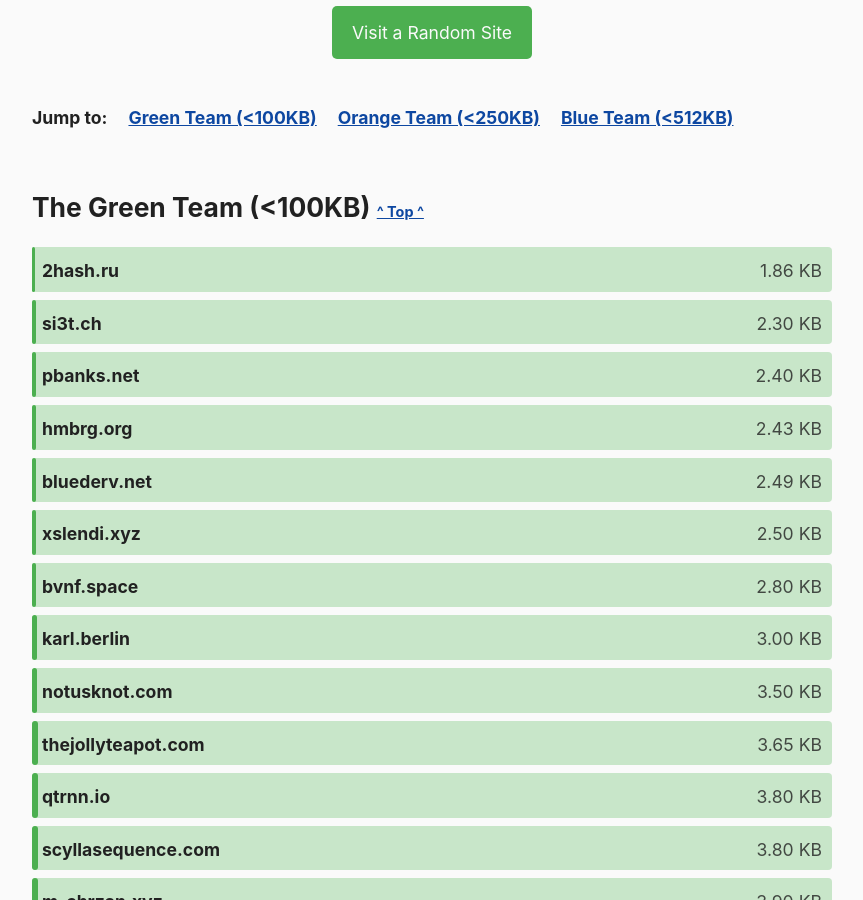
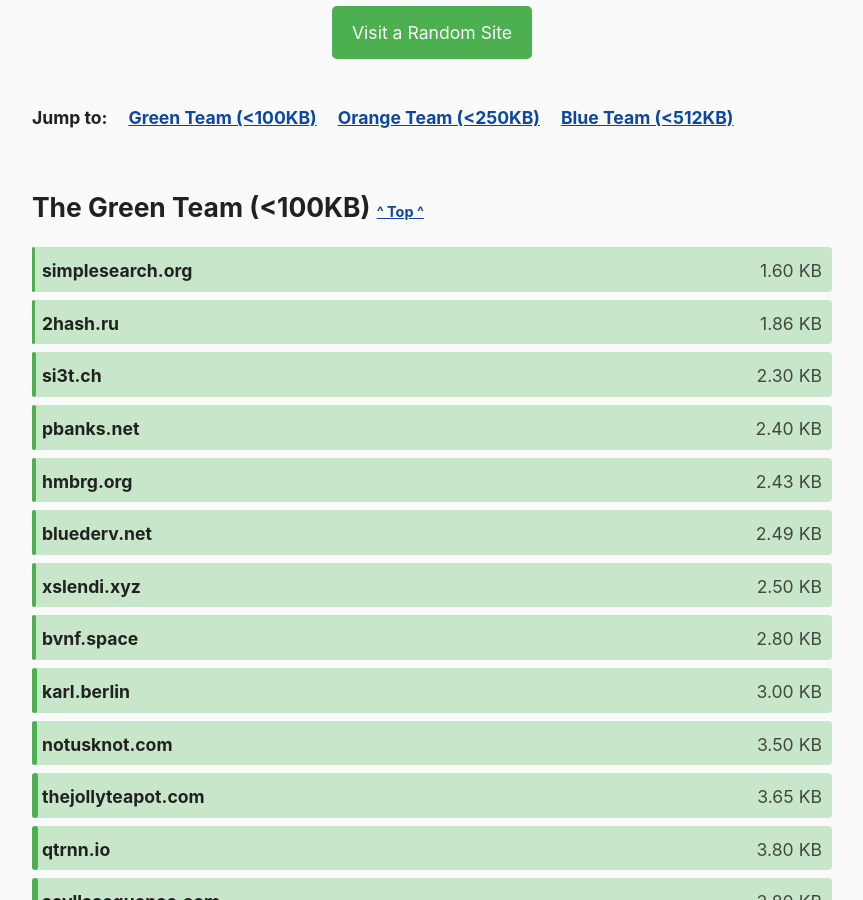
Before and after one commit to kevquirk/512kb.club, a Jekyll site: the page built from index.md, in a window 1280 px wide and 900 px high, scrolled down 1060 px. Shown: the whole window, without its empty margins (208-1071 px from the left). Built offline with Jekyll 4.4.1, drawn with Linux system fonts in a browser that asks for light colours.

Commit message:
Add simplesearch.org

```diff
--- a/_data/sites.yml
+++ b/_data/sites.yml
@@ -2153,6 +2153,11 @@
   size: 17.3
   last_checked: 2022-05-06
 
+- domain: simplesearch.org
+  url: https://simplesearch.org/
+  size: 1.6
+  last_checked: 2022-09-09
+
 - domain: slashdev.space
   url: https://slashdev.space/
   size: 400
```
